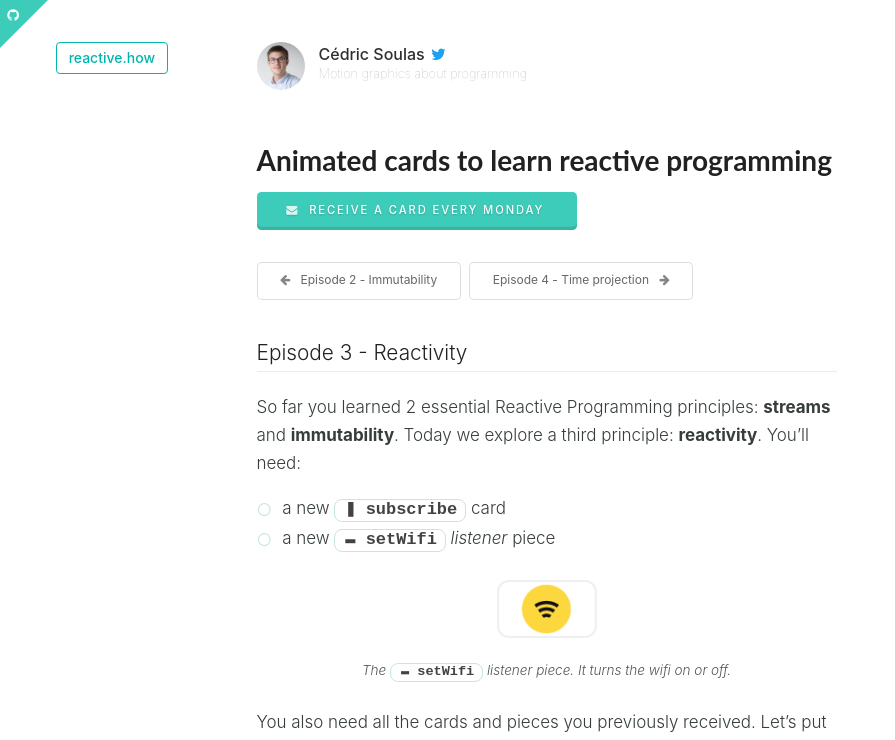
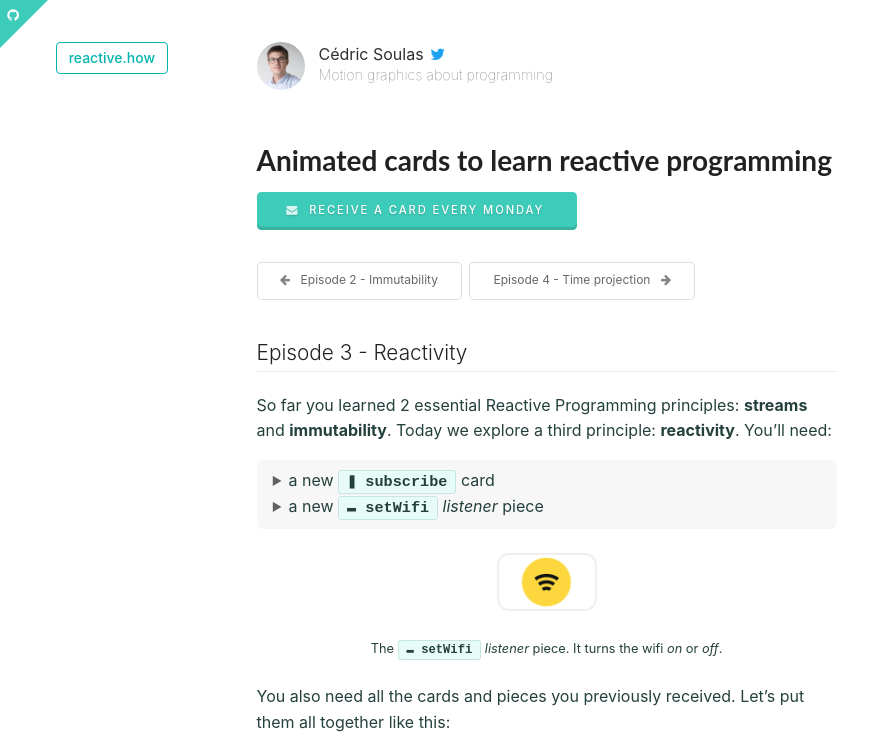
Before and after one commit to cedricss/reactive.how, a Jekyll site: the page built from listen.md, in a window 1280 px wide and 1400 px high. Shown: the top 740 px of the window, without its empty margins (0-895 px from the left). Built offline with Jekyll 4.4.1, drawn with Linux system fonts in a browser that asks for light colours.

Commit message:
Improve style and post readability

```diff
--- a/_includes/head.html
+++ b/_includes/head.html
@@ -13,7 +13,7 @@
 <meta name="twitter:creator" content="@CedricSoulas" />
 <meta name="twitter:image:alt" content="Merge vs Combine reactive operator" />
 <link rel="stylesheet" href="lib/semantic/dist/semantic.min.css" />
-<link rel="stylesheet" href="css/main.css?v=5" />
+<link rel="stylesheet" href="css/main.css?v=6" />
 <link rel="icon" type="image/png" href="img/favicon.png?v=2" >
 <link rel="icon" type="image/x-icon" href="img/favicon.ico?v=2" >
 <link rel="icon" sizes="64x64" href="img/favicon.icns?v=2" >
--- a/css/main.scss
+++ b/css/main.scss
@@ -45,7 +45,7 @@ ul.triangle {
             font-family: Icons;
             content: "\f0da";
             margin: 0 .4rem 0 0;
-            color: rgba(0, 0, 0, 0.2)
+            color: rgba(0, 0, 0, 0.5)
         }
     }
 }
@@ -78,6 +78,10 @@ ul.triangle {
         padding-bottom: 76.75%;
         margin-bottom: 1em;
     }
+    .card {
+        border-radius: .7rem;
+        box-shadow: 3px 8px 30px 0 rgba(0,0,0,.1);
+    }
     .box {
         max-width:40px;
     }
@@ -96,38 +100,53 @@ ul.triangle {
     img.w150 {
         width: 150px;
     }
-    ul {
-        padding-left: 0em;
+    img.w200 {
+        width: 200px;
+    }
+    img.w300 {
+        width: 300px;
+    }
+    img.w400 {
+        width: 400px;
+    }
+    ul:not(.triangle) {
+        background-color: #f7f7f7;
+        padding: 0.5em 0em 0.5em 2em;
+
+        border-radius: 0.4em;
         li {
             list-style: none;
             &:before {
-                content: '○';
+                content: '►';
                 padding-right: 0.6em;
-                font-size: 1em;
-                vertical-align: -2px;
-                color: #c6e6e2;
+                font-size: 0.7em;
+                color: #616161;
+                left: -1em;
+                display: block;
+                height: 0;
+                width: 0;
+                left: -1.5em;
+                top: 0.4em;
+                position: relative;
             }
         }
+    }
+    a {
+        font-weight: normal;
+        color: inherit;
     }
     strong {
         font-weight: 700;
     }
-    p, ul, blockquote {
-        line-height: 1.65em;
-        font-size: 17px;
-        letter-spacing: -.002em;
-        font-weight: 300;
-        color: #373d3d;
+    p, ul, blockquote, pre {
+        line-height: 1.6;
+        font-size: 16px;
+        font-weight: 400;
+        color: #24403c;
     }
     blockquote {
         margin: 1.5em;
         text-align: center;
-    }
-    blockquote p {
-        font-style: italic;
-        color: #505857;
-        font-size: 1em;
-        line-height: 1.2em;
     }
     h2 {
         border-bottom: 1px solid rgba(0,0,0,0.08);
@@ -136,17 +155,29 @@ ul.triangle {
         padding-bottom: 0.3em;
         font-size: 1.3em;
         line-height: 1.125;
-        font-weight: 300;
         letter-spacing: 0em;
     }
-    code {
-        padding: 0px 8px 2px 10px;
-        border-radius: 8px;
-        color: rgba(0, 0, 0, 0.74);
+    h3 {
+        font-weight: 700;
+        font-size: 1.1em;
+    }
+    :not(pre) > code {
+        padding: 2px 8px;
+        font-size: 0.95em;
+        border-radius: 3px;
         font-weight: 700;
         border: 1px solid #c6e6e2;
+        background-color: #e7fbf9;
         font-style: normal;
         white-space: nowrap;
+    }
+    pre {
+        background-color: #E9E9E9;
+        white-space: pre-wrap;
+        padding: 1em;
+        border-radius: 0.5em;
+        font-size: 14px;
+        color: #4B4B4B;
     }
 }
 
@@ -165,8 +196,11 @@ ul.triangle {
     }
 }
 
-a.segment {
+a.ui.segment {
     text-decoration: none;
+    font-size: 1.1em;
+    color: inherit;
+    font-weight: 500;
     display:block;
 }
 .stripe {
@@ -269,8 +303,8 @@ div.more {
 }
 
 .sub.info {
-    font-size: 0.8em;
-    color: rgba(0, 0, 0, 0.3);
+    font-size: 0.9em;
+    color: rgba(0, 0, 0, 0.6);
     line-height: initial;
     font-weight: 100;
     a {
--- a/listen.md
+++ b/listen.md
@@ -34,11 +34,9 @@ You also need all the cards and pieces you previously received. Let's put them a
 
 Yes! You can put cards one after another, **in a chain**. Each card in this chain operates on the stream generated by the previous card:
 
-⇢ `❚ fromEvent` **reacts** to the `▬ toggle`. It creates a sequence of toggle events over time, **in reaction** to each toggle status change (read [episode 1](/fromEvent)).
-
-⇢ `❚ map` waits for toggle events and projects each of them (read [episode 2](/map)).
-
-⇢ `❚ subscribe` adds the `▬ setWifi` piece as a **listener** of the stream. This piece **listens** for any new on/off event on the stream and turns the wifi _on_ or _off_ accordingly.
+- ⇢ `❚ fromEvent` **reacts** to the `▬ toggle`. It creates a sequence of toggle events over time, **in reaction** to each toggle status change (read [episode 1](/fromEvent)).
+- ⇢ `❚ map` waits for toggle events and projects each of them (read [episode 2](/map)).
+- ⇢ `❚ subscribe` adds the `▬ setWifi` piece as a **listener** of the stream. This piece **listens** for any new on/off event on the stream and turns the wifi _on_ or _off_ accordingly.
 
 ## Summary
 
```
